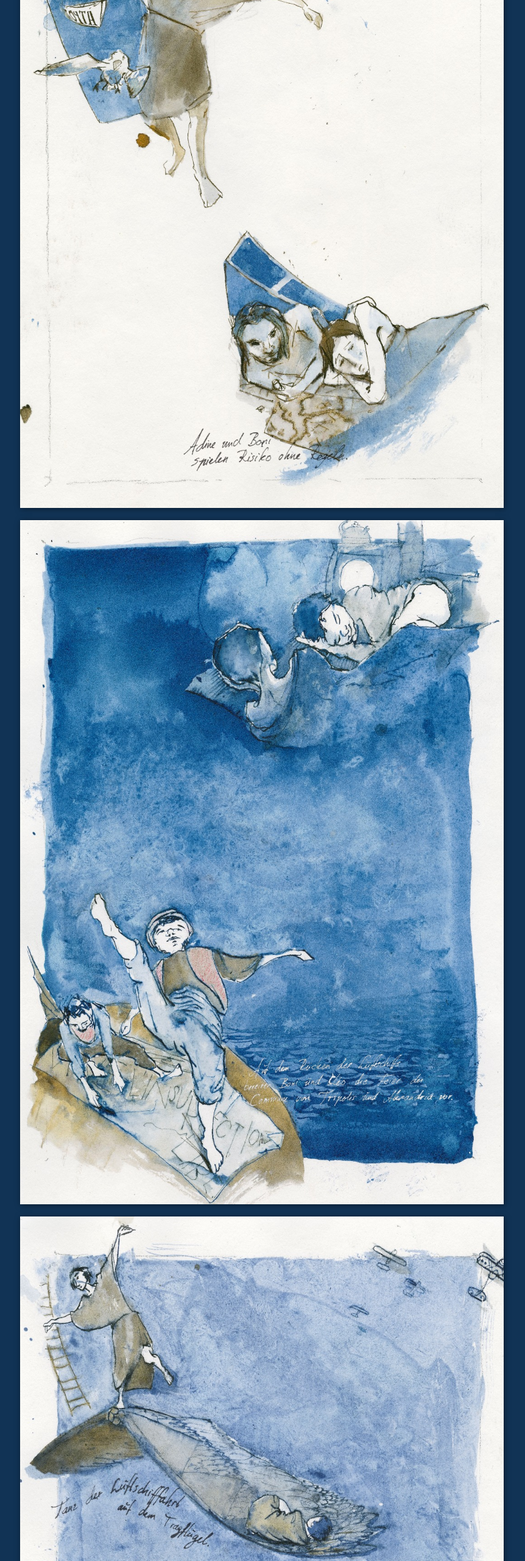
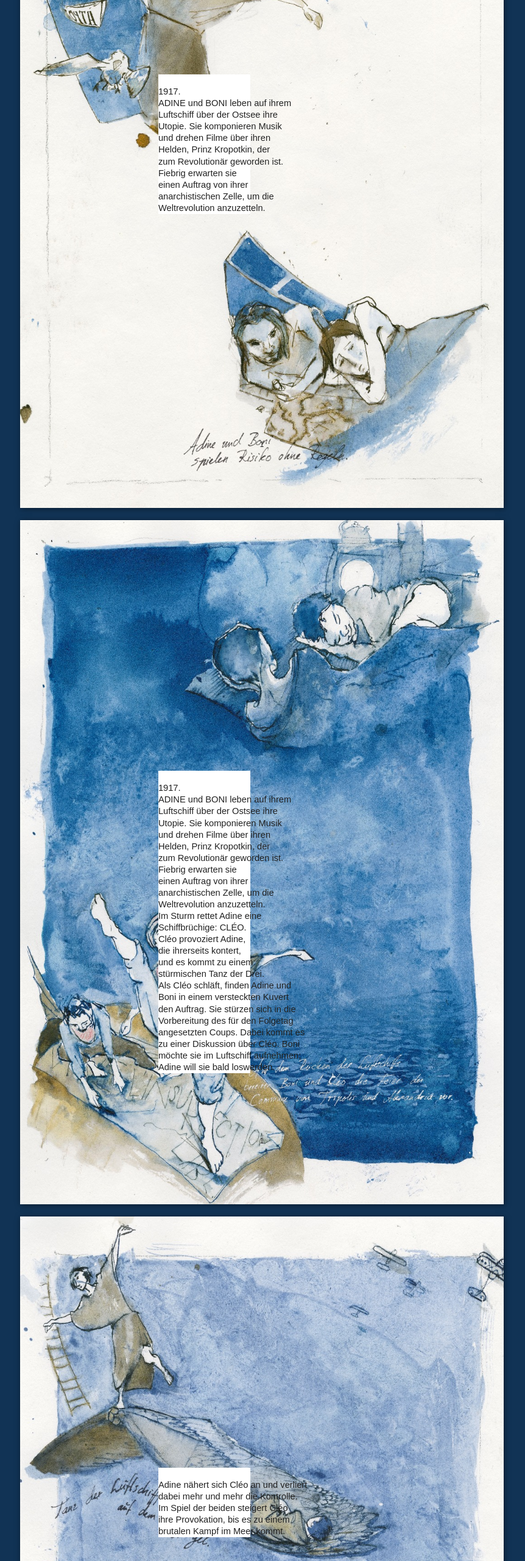
Before and after one commit to fabelfilm/projekt, a plain HTML site: page index.html in a window 1280 px wide. Shown: the part 1440-4000 px from the top of the page at 61% size, without its empty margins (210-1072 px from the left). Drawn offline with Linux system fonts and the light colour scheme.

Commit message:
Text in deutsch ergänzt

```diff
--- a/index.html
+++ b/index.html
@@ -26,28 +26,76 @@
         </ul>
     </header>
     <div alt="Luftschiff-Projekt" class="page" style="background-image:url('img/1.jpg');background-size: 100% 100%;"><div class="page-inner">
-      <section>
-      </section>
       <small class="page-number">1</small>
     </div></div>
     <div alt="Luftschiff-Projekt" class="page" style="background-image:url('img/2.jpg');background-size: 100% 100%;"><div class="page-inner">
-      <section>
-      </section>
+      <p class="textbox" style="position:absolute;top:70mm;left:30mm;width:40mm;">
+1917.
+ADINE und BONI leben auf ihrem
+Luftschiff über der Ostsee ihre
+Utopie. Sie komponieren Musik
+und drehen Filme über ihren
+Helden, Prinz Kropotkin, der
+zum Revolutionär geworden ist.
+Fiebrig erwarten sie
+einen Auftrag von ihrer
+anarchistischen Zelle, um die
+Weltrevolution anzuzetteln.</p>
       <small class="page-number">1</small>
     </div></div>
     <div alt="Luftschiff-Projekt" class="page" style="background-image:url('img/3.jpg');background-size: 100% 100%;"><div class="page-inner">
-      <section>
-      </section>
+      <p class="textbox" style="position:absolute;top:70mm;left:30mm;width:40mm;">
+1917.
+ADINE und BONI leben auf ihrem
+Luftschiff über der Ostsee ihre
+Utopie. Sie komponieren Musik
+und drehen Filme über ihren
+Helden, Prinz Kropotkin, der
+zum Revolutionär geworden ist.
+Fiebrig erwarten sie
+einen Auftrag von ihrer
+anarchistischen Zelle, um die
+Weltrevolution anzuzetteln.
+Im Sturm rettet Adine eine
+Schiffbrüchige: CLÉO.
+Cléo provoziert Adine,
+die ihrerseits kontert,
+und es kommt zu einem
+stürmischen Tanz der Drei.
+Als Cléo schläft, finden Adine und
+Boni in einem versteckten Kuvert
+den Auftrag. Sie stürzen sich in die
+Vorbereitung des für den Folgetag
+angesetzten Coups. Dabei kommt es
+zu einer Diskussion über Cléo. Boni
+möchte sie im Luftschiff aufnehmen;
+Adine will sie bald loswerden.</p>
       <small class="page-number">1</small>
     </div></div>
     <div alt="Luftschiff-Projekt" class="page" style="background-image:url('img/4.jpg');background-size: 100% 100%;"><div class="page-inner">
-      <section>
-      </section>
+      <p class="textbox" style="position:absolute;top:70mm;left:30mm;width:40mm;">
+Adine nähert sich Cléo an und verliert
+dabei mehr und mehr die Kontrolle.
+Im Spiel der beiden steigert Cléo
+ihre Provokation, bis es zu einem
+brutalen Kampf im Meer kommt. </p>
       <small class="page-number">1</small>
     </div></div>
     <div alt="Luftschiff-Projekt" class="page" style="background-image:url('img/5.jpg');background-size: 100% 100%;"><div class="page-inner">
-      <section>
-      </section>
+      <p class="textbox" style="position:absolute;top:70mm;left:30mm;width:40mm;">
+Adine nähert sich Cléo an und verliert
+dabei mehr und mehr die Kontrolle.
+Im Spiel der beiden steigert Cléo
+ihre Provokation, bis es zu einem
+brutalen Kampf im Meer kommt.
+Auf der Landstraße werden Adine
+und Boni von Cléo überholt.
+Ein General, ihr Vater, empfängt Cléo
+am Adelssitz, wo sich die Noblesse
+Europas zum Ball eingefunden hat.
+Unter den Gästen erkennen
+wir einen gewissen Prinzen:
+Peter Kropotkin.</p>
       <small class="page-number">1</small>
     </div></div>
     <footer>
--- a/stylesheets/latex.css
+++ b/stylesheets/latex.css
@@ -9,7 +9,7 @@
  */
 
 .latex {
-  font-family: "Times New Roman", Times, Georgia, Serif;
+  font-family: "Arial", "Times New Roman", Times, Georgia, Serif;
   font-size: 11pt;
   line-height: 1.3em;
 }
--- a/stylesheets/styles.css
+++ b/stylesheets/styles.css
@@ -1,3 +1,5 @@
+.textbox {position:absolute; background:white; white-space:pre;}
+
 header {
   transition:all .2s ease-out;
   width:270px;
```
Also changed, not shown: 1 other file.
